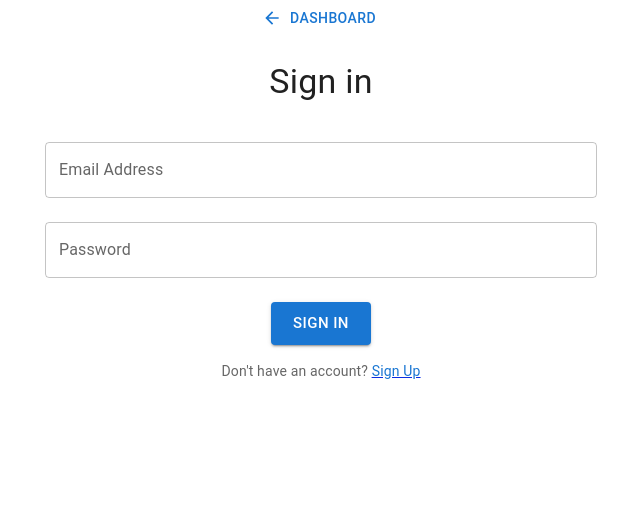
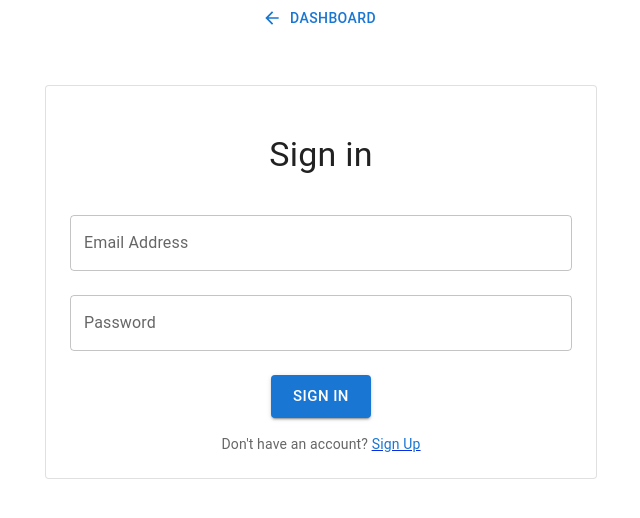
Before and after one commit to aadharkansal/C2C, a React (Create React App) app in the folder frontend/: page /login in a window 1280 px wide. Shown: the top 518 px of the page, without its empty margins (319-959 px from the left). Built offline with nearby package versions, Linux system fonts and the light colour scheme.

Commit message:
Add outline in sign in

```diff
--- a/frontend/src/components/pages/Login.js
+++ b/frontend/src/components/pages/Login.js
@@ -4,6 +4,7 @@ import {
     Button,
     Container,
     Link,
+    Paper,
     TextField,
     Typography
 } from '@mui/material';
@@ -54,6 +55,7 @@ const Login = () => {
                             Dashboard
                         </Button>
                     </NavLink>
+                    <Paper variant="outlined" sx={{ my: { xs: 3, md: 6 }, p: { xs: 2, md: 3 } }}>
                         <form onSubmit={handleSubmit}>
                             <Box sx={{ my: 3 }}>
                                 <Typography
@@ -114,6 +116,8 @@ const Login = () => {
                                 </Typography>
                             </NavLink>
                         </form>
+                    </Paper>
+
                 </Container>
             </Box>
         </>
```
Lines whose indentation alone changed are shown as unchanged.
